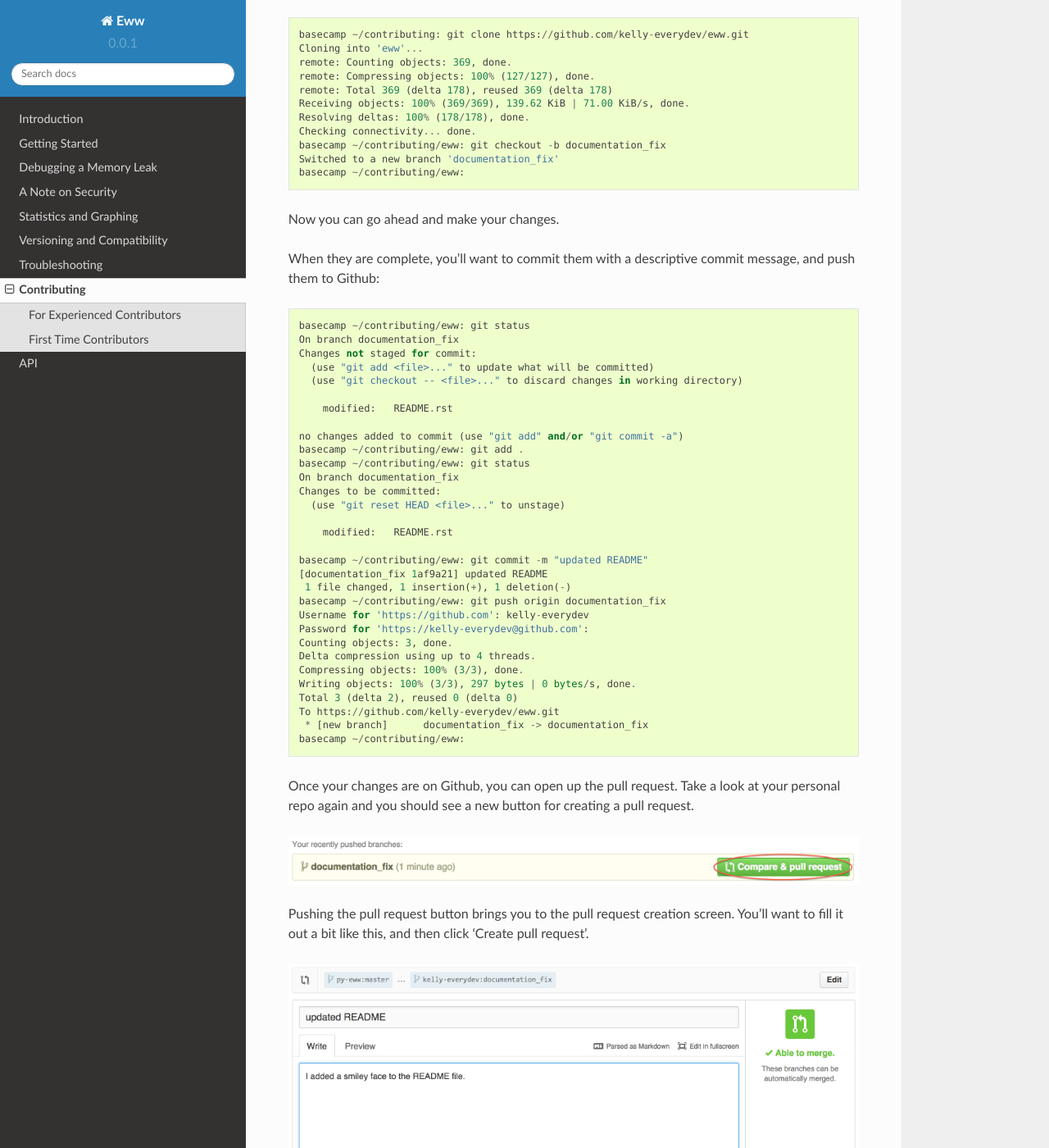
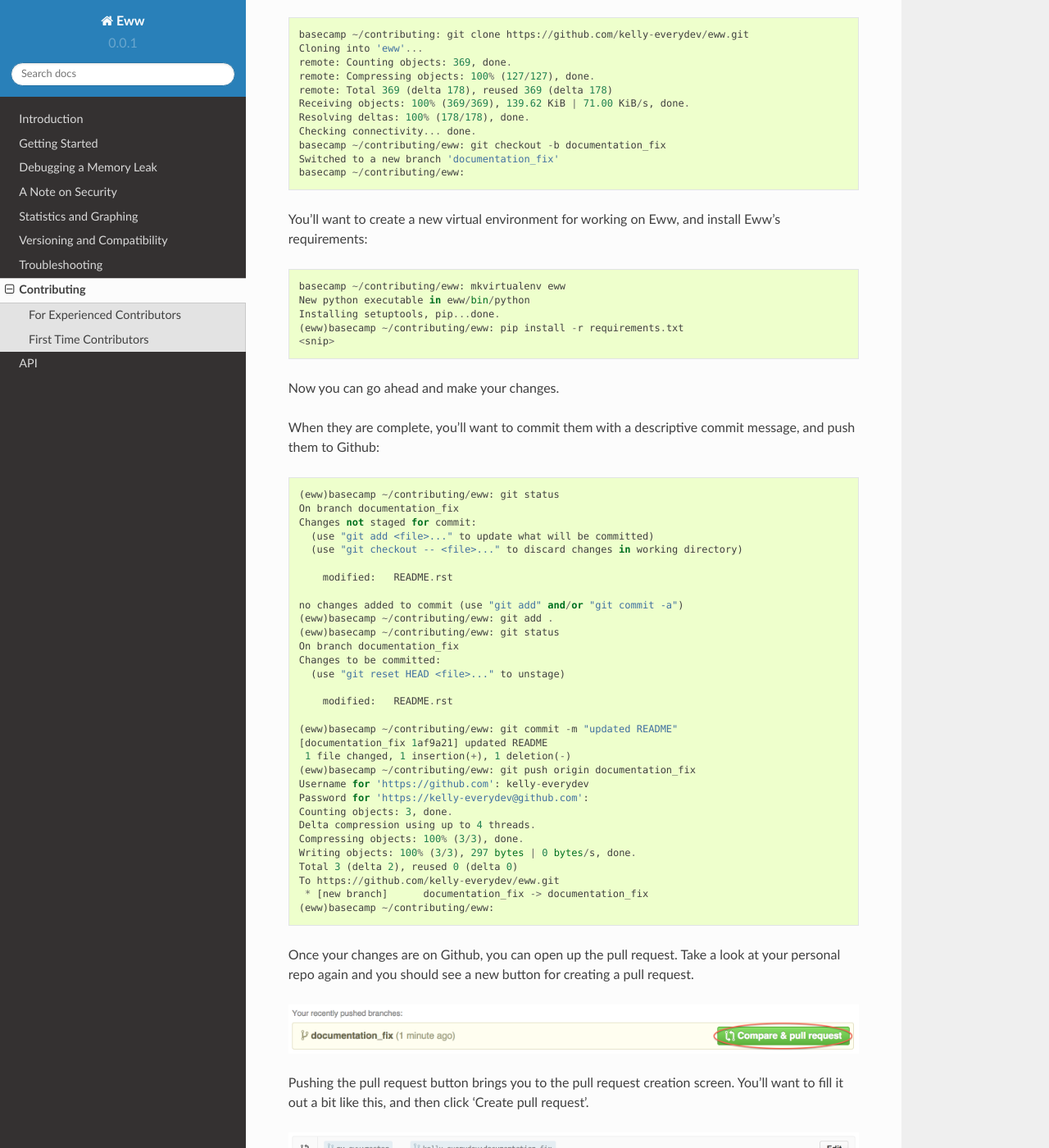
Before and after one commit to py-eww/eww, a Sphinx documentation site: the page built from docs/source/contributing.rst, in a window 1280 px wide and 1400 px high, scrolled down 1913 px. Shown: the whole window at 82% size. Built offline with Sphinx 7.4.7 and the Read the Docs theme 2.0.0, drawn with Linux system fonts in a browser that asks for light colours.

Commit message:
extended docs

```diff
--- a/docs/source/contributing.rst
+++ b/docs/source/contributing.rst
@@ -60,11 +60,19 @@
     Switched to a new branch 'documentation_fix'
     basecamp ~/contributing/eww:
 
+You'll want to create a new virtual environment for working on Eww, and install Eww's requirements::
+
+    basecamp ~/contributing/eww: mkvirtualenv eww
+    New python executable in eww/bin/python
+    Installing setuptools, pip...done.
+    (eww)basecamp ~/contributing/eww: pip install -r requirements.txt
+    <snip>
+
 Now you can go ahead and make your changes.
 
 When they are complete, you'll want to commit them with a descriptive commit message, and push them to Github::
 
-    basecamp ~/contributing/eww: git status
+    (eww)basecamp ~/contributing/eww: git status
     On branch documentation_fix
     Changes not staged for commit:
       (use "git add <file>..." to update what will be committed)
@@ -73,18 +81,18 @@
         modified:   README.rst
 
     no changes added to commit (use "git add" and/or "git commit -a")
-    basecamp ~/contributing/eww: git add .
-    basecamp ~/contributing/eww: git status
+    (eww)basecamp ~/contributing/eww: git add .
+    (eww)basecamp ~/contributing/eww: git status
     On branch documentation_fix
     Changes to be committed:
       (use "git reset HEAD <file>..." to unstage)
 
         modified:   README.rst
 
-    basecamp ~/contributing/eww: git commit -m "updated README"
+    (eww)basecamp ~/contributing/eww: git commit -m "updated README"
     [documentation_fix 1af9a21] updated README
      1 file changed, 1 insertion(+), 1 deletion(-)
-    basecamp ~/contributing/eww: git push origin documentation_fix
+    (eww)basecamp ~/contributing/eww: git push origin documentation_fix
     Username for 'https://github.com': kelly-everydev
     Password for 'https://kelly-everydev@github.com':
     Counting objects: 3, done.
@@ -94,7 +102,7 @@
     Total 3 (delta 2), reused 0 (delta 0)
     To https://github.com/kelly-everydev/eww.git
      * [new branch]      documentation_fix -> documentation_fix
-    basecamp ~/contributing/eww:
+    (eww)basecamp ~/contributing/eww:
 
 Once your changes are on Github, you can open up the pull request.  Take a look at your personal repo again and you should see a new button for creating a pull request.
 
```
